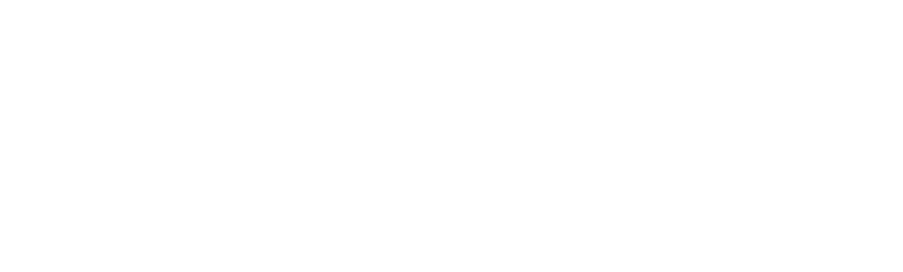
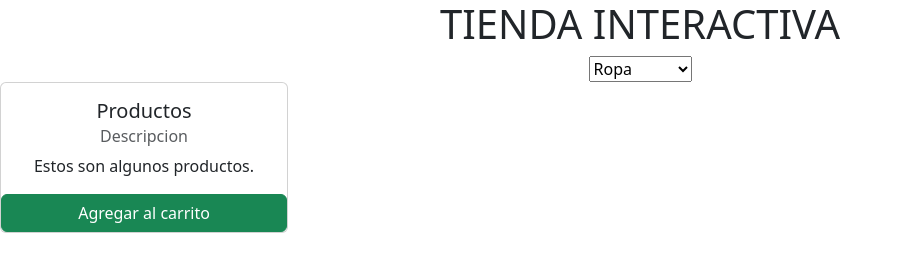
Before and after one commit to JuanDiegoM16/practica, a plain HTML site: page index.html in a window 1280 px wide. Shown: the whole page, without its empty margins (0-903 px from the left). Drawn offline with nearby package versions, Linux system fonts and the light colour scheme.

Commit message:
Se creo el encabezado, el formulario de seleccion de productos con las tarjetas y boton de agregar

```diff
--- a/index.html
+++ b/index.html
@@ -2,10 +2,37 @@
 <html lang="en">
 <head>
     <meta charset="UTF-8">
-    <meta name="viewport" content="width=device-width, initial-scale=1.0">
+    <meta name="viewport" content="width=device-width, initial-scale=1">
     <title>Document</title>
+    <link rel="stylesheet" href="https://cdn.jsdelivr.net/npm/bootstrap@5.3.0/dist/css/bootstrap.min.css">
+    <link rel="stylesheet" href="styles.css">
+    <!-- <link href="https://cdn.jsdelivr.net/npm/bootstrap@5.3.6/dist/css/bootstrap.min.css" rel="stylesheet" integrity="sha384-4Q6Gf2aSP4eDXB8Miphtr37CMZZQ5oXLH2yaXMJ2w8e2ZtHTl7GptT4jmndRuHDT" crossorigin="anonymous">
+    <link rel="stylesheet" href="styles.css"> -->
 </head>
 <body>
+    <div>
+        <h1 class="text-center">TIENDA INTERACTIVA</h1>
 
+        <div class="text-center">
+        <select name="" id="categoria">
+            <option value="ropa">Ropa</option>
+            <option value="accesorios">Accesorios</option>
+            <option value="zapatos">Zapatos</option>
+
+        </select>
+     </div>
+    </div>
+    <div class="text-center">
+        <div class="card" style="width: 18rem;">
+            <div class="card-body" >
+    <h5 class="card-title">Productos</h5>
+    <h6 class="card-subtitle mb-2 text-body-secondary">Descripcion</h6>
+    <p class="card-text">Estos son algunos productos.</p>
+            </div>
+             <button type="button" class="btn btn-success">Agregar al carrito</button>
+        </div>
+    </div>
+
+    <script src="https://cdn.jsdelivr.net/npm/bootstrap@5.3.6/dist/js/bootstrap.bundle.min.js" integrity="sha384-j1CDi7MgGQ12Z7Qab0qlWQ/Qqz24Gc6BM0thvEMVjHnfYGF0rmFCozFSxQBxwHKO" crossorigin="anonymous"></script>
 </body>
 </html>
```
